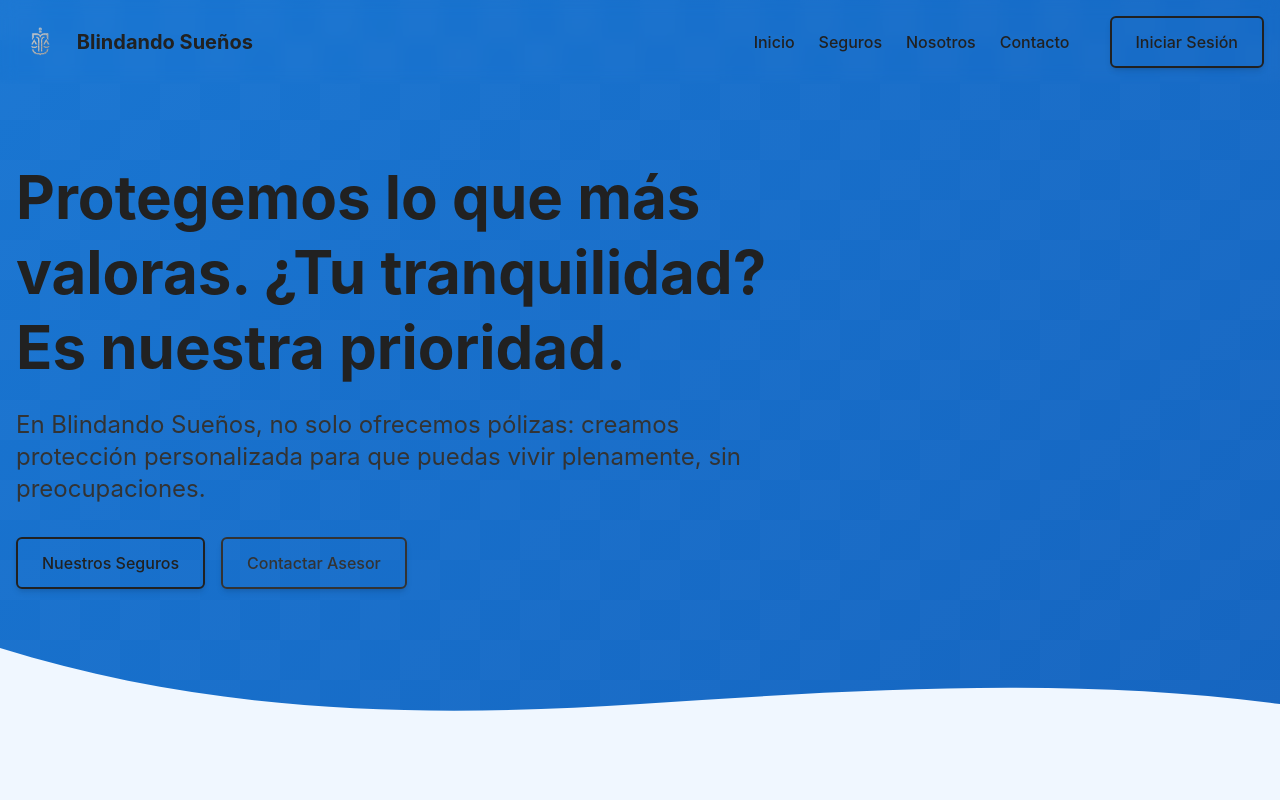
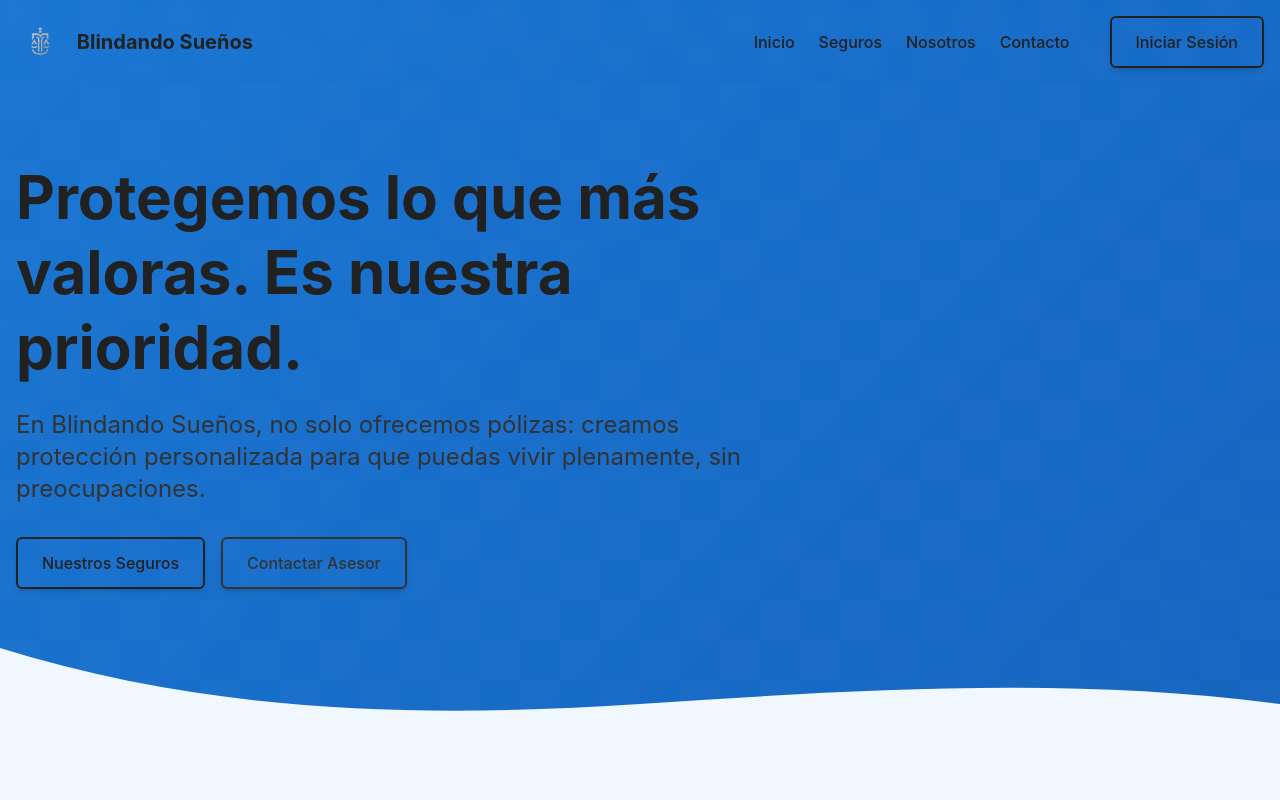
Before and after one commit to milojarow/web-blindando, a Next.js app: page / in a window 1280 px wide. Shown: the top 800 px of the page. Built offline with nearby package versions, Linux system fonts and the light colour scheme.

Commit message:
Remove '¿Tu tranquilidad?' from hero section headline

```diff
--- a/app/page.js
+++ b/app/page.js
@@ -230,7 +230,7 @@ export default function Home() {
         <div className="container mx-auto px-4 relative z-10">
           <div className="max-w-3xl">
             <h1 className="text-4xl md:text-5xl lg:text-6xl font-bold mb-6 leading-tight text-[#212121]">
-              Protegemos lo que más valoras. <span className="text-primary">¿Tu tranquilidad?</span> Es nuestra prioridad.
+              Protegemos lo que más valoras. <span className="text-primary">Es nuestra prioridad.</span>
             </h1>
             <p className="text-xl md:text-2xl text-[#333333] mb-8">
               En Blindando Sueños, no solo ofrecemos pólizas: creamos <span className="text-primary">protección personalizada</span> para que puedas vivir plenamente, sin preocupaciones.
```
